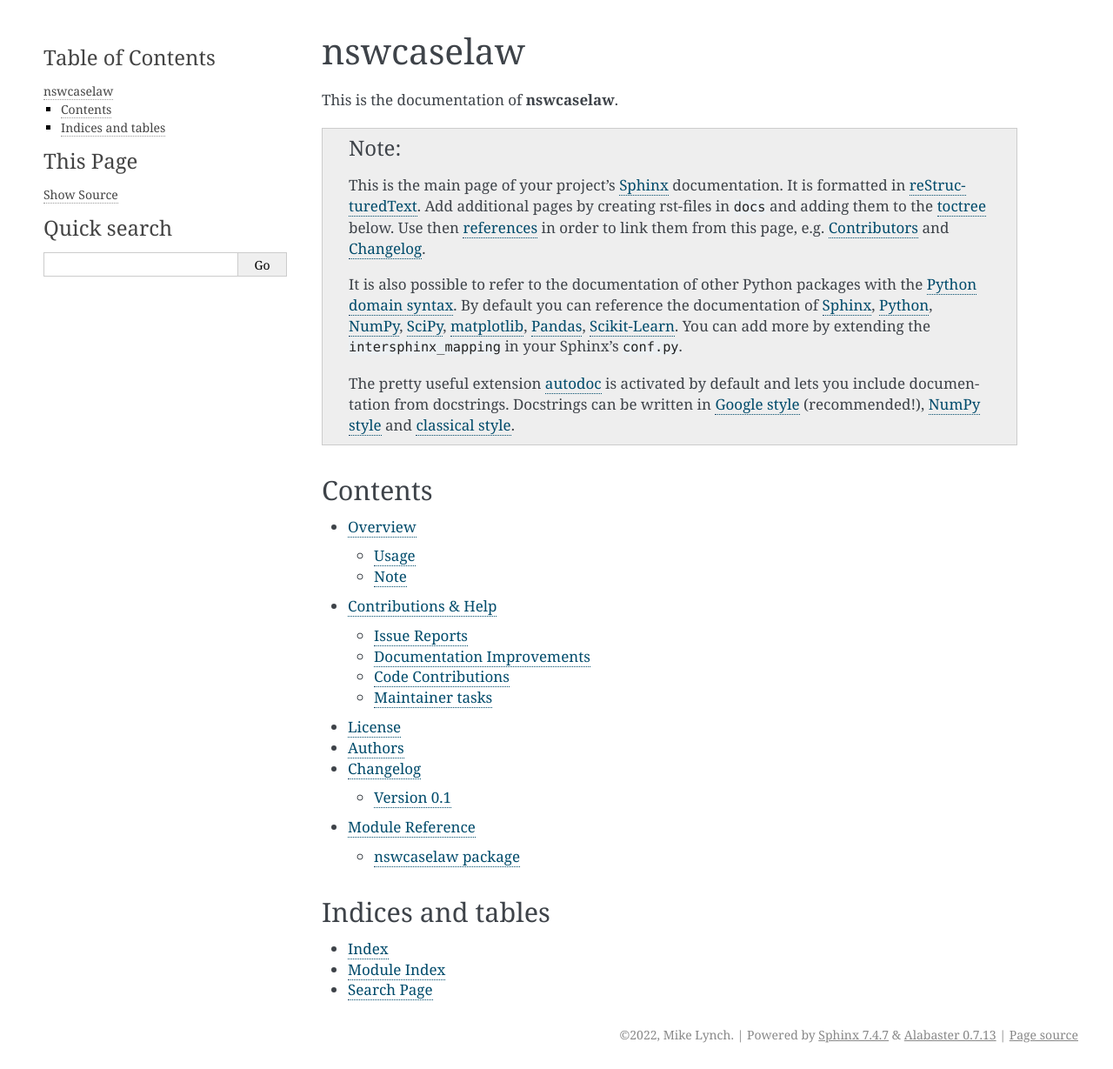
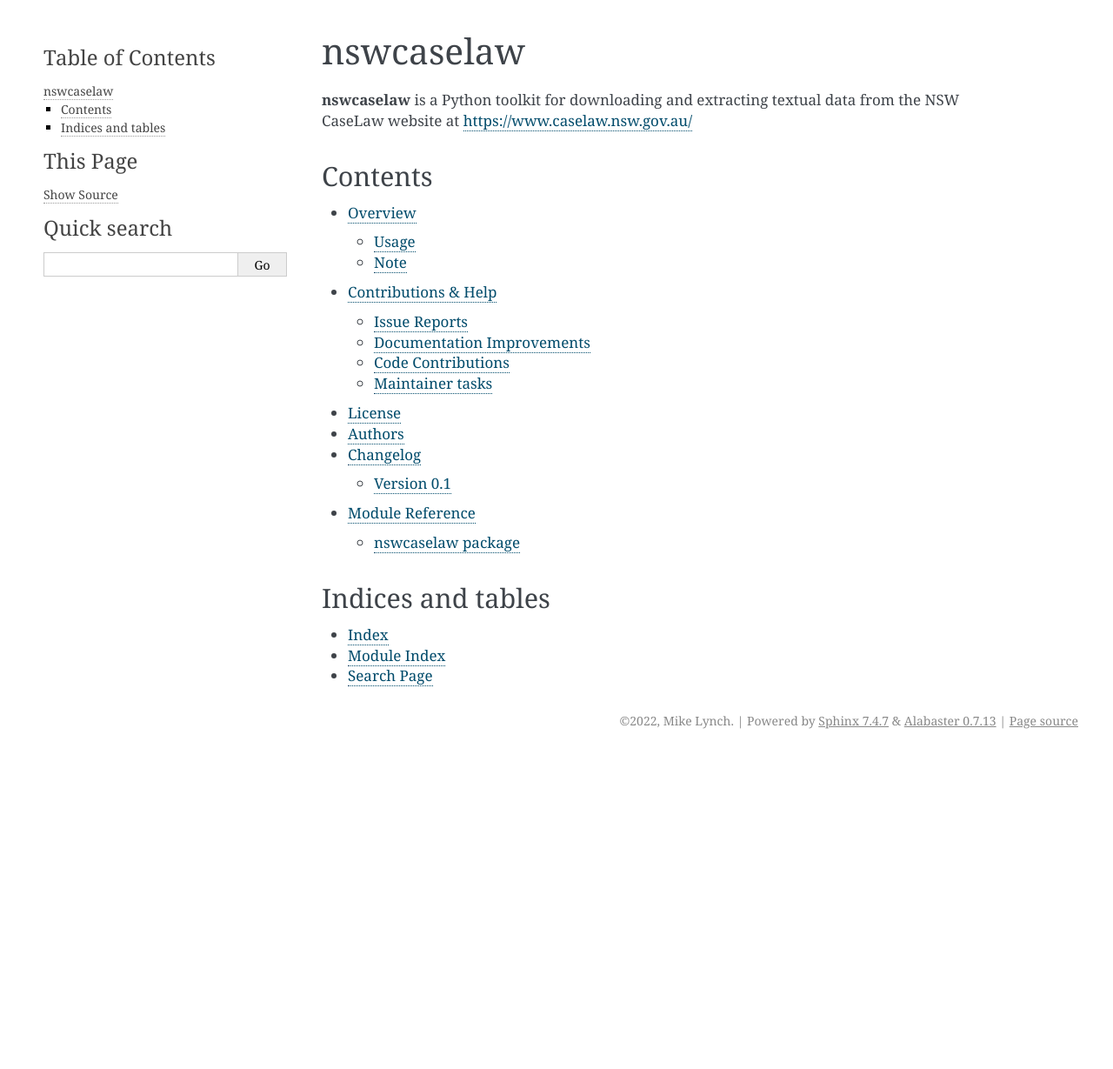
Before and after one commit to Sydney-Informatics-Hub/nswcaselaw, a Sphinx documentation site: the page built from docs/index.rst, in a window 1280 px wide. Shown: the whole page at 87% size. Built offline with Sphinx 7.4.7, drawn with Linux system fonts in a browser that asks for light colours; after the commit the page ends 900 px from its top, so only the background shows below that.

Commit message:
Took out default text from index.rst

```diff
--- a/docs/index.rst
+++ b/docs/index.rst
@@ -2,25 +2,8 @@
 nswcaselaw
 ==========
 
-This is the documentation of **nswcaselaw**.
-
-.. note::
-
-    This is the main page of your project's `Sphinx`_ documentation.
-    It is formatted in `reStructuredText`_. Add additional pages
-    by creating rst-files in ``docs`` and adding them to the `toctree`_ below.
-    Use then `references`_ in order to link them from this page, e.g.
-    :ref:`authors` and :ref:`changes`.
-
-    It is also possible to refer to the documentation of other Python packages
-    with the `Python domain syntax`_. By default you can reference the
-    documentation of `Sphinx`_, `Python`_, `NumPy`_, `SciPy`_, `matplotlib`_,
-    `Pandas`_, `Scikit-Learn`_. You can add more by extending the
-    ``intersphinx_mapping`` in your Sphinx's ``conf.py``.
-
-    The pretty useful extension `autodoc`_ is activated by default and lets
-    you include documentation from docstrings. Docstrings can be written in
-    `Google style`_ (recommended!), `NumPy style`_ and `classical style`_.
+**nswcaselaw** is a Python toolkit for downloading and extracting textual data from the NSW
+CaseLaw website at https://www.caselaw.nsw.gov.au/
 
 
 Contents
@@ -47,15 +30,4 @@ Indices and tables
 .. _toctree: https://www.sphinx-doc.org/en/master/usage/restructuredtext/directives.html
 .. _reStructuredText: https://www.sphinx-doc.org/en/master/usage/restructuredtext/basics.html
 .. _references: https://www.sphinx-doc.org/en/stable/markup/inline.html
-.. _Python domain syntax: https://www.sphinx-doc.org/en/master/usage/restructuredtext/domains.html#the-python-domain
 .. _Sphinx: https://www.sphinx-doc.org/
-.. _Python: https://docs.python.org/
-.. _Numpy: https://numpy.org/doc/stable
-.. _SciPy: https://docs.scipy.org/doc/scipy/reference/
-.. _matplotlib: https://matplotlib.org/contents.html#
-.. _Pandas: https://pandas.pydata.org/pandas-docs/stable
-.. _Scikit-Learn: https://scikit-learn.org/stable
-.. _autodoc: https://www.sphinx-doc.org/en/master/ext/autodoc.html
-.. _Google style: https://google.github.io/styleguide/pyguide.html#38-comments-and-docstrings
-.. _NumPy style: https://numpydoc.readthedocs.io/en/latest/format.html
-.. _classical style: https://www.sphinx-doc.org/en/master/domains.html#info-field-lists
```
